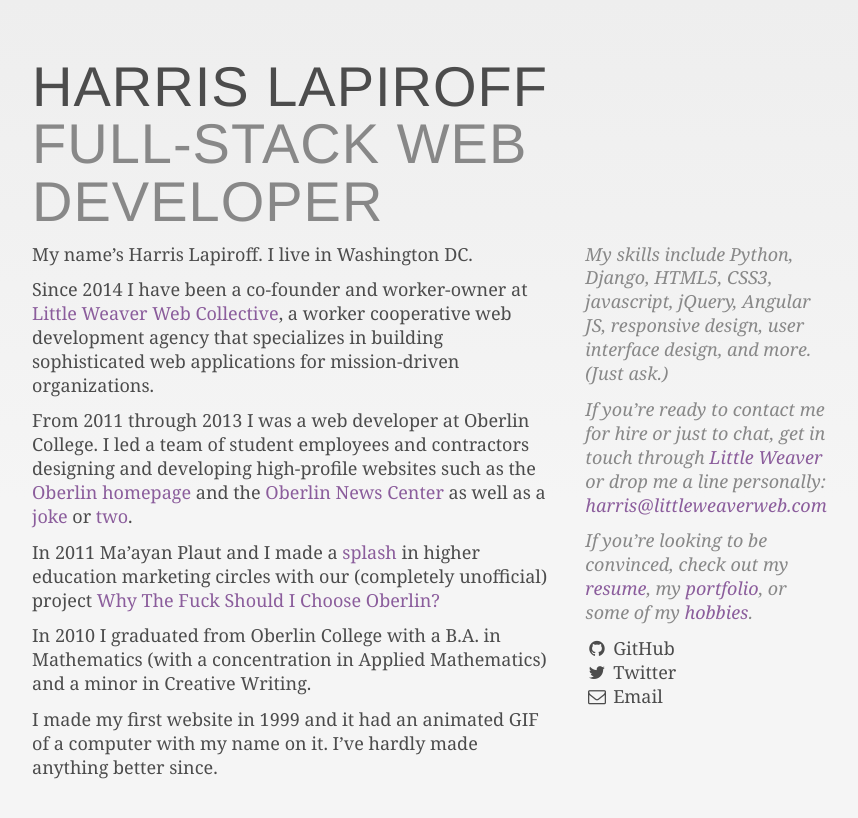
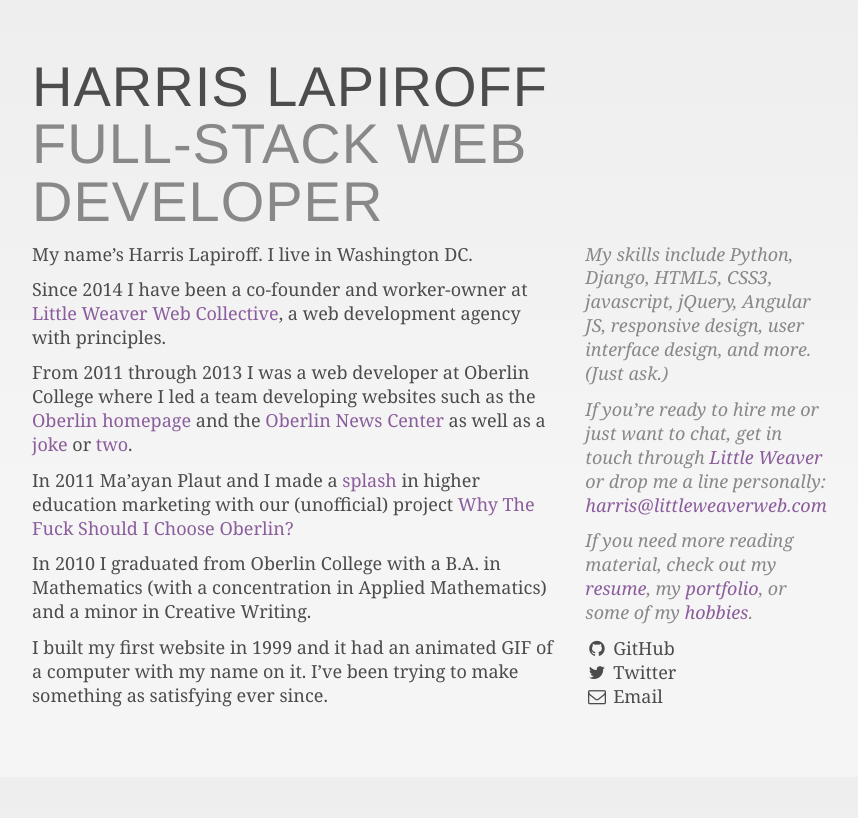
Before and after one commit to harrislapiroff/chromamine.com, a Jekyll site: the page built from index.md, in a window 1280 px wide. Shown: the top 818 px of the page, without its empty margins (208-1066 px from the left). Built offline with Jekyll 4.4.1, drawn with Linux system fonts in a browser that asks for light colours; nearby versions of some CDN libraries.

Commit message:
Content style udpates

```diff
--- a/_layouts/home.html
+++ b/_layouts/home.html
@@ -12,13 +12,13 @@
 			Angular JS, responsive design, user interface design, and more. (Just ask.)
 		</p>
 		<p class="extra">
-			If you’re ready to contact me for hire or just to chat, get in touch
+			If you’re ready to hire me or just want to chat, get in touch
 			through <a href="http://littleweaverweb.com/">Little Weaver</a> or
 			drop me a line personally:
 			<a href="mailto:harris@littleweaverweb.com">harris@littleweaverweb.com</a>
 		</p>
 		<p class="extra">
-			If you’re looking to be convinced, check out my
+			If you need more reading material, check out my
 			<a href="/resume/">resume</a>, my <a href="/portfolio/">portfolio</a>, or some of my
 			<a href="/hobbies/">hobbies</a>.
 		</p>
--- a/index.md
+++ b/index.md
@@ -4,12 +4,12 @@
 
 My name's Harris Lapiroff. I live in Washington DC.
 
-Since 2014 I have been a co-founder and worker-owner at [Little Weaver Web Collective](http://littleweaverweb.com/), a worker cooperative web development agency that specializes in building sophisticated web applications for mission-driven organizations.
+Since 2014 I have been a co-founder and worker-owner at [Little Weaver Web Collective](http://littleweaverweb.com/), a web development agency with principles.
 
-From 2011 through 2013 I was a web developer at Oberlin College. I led a team of student employees and contractors designing and developing high-profile websites such as the [Oberlin homepage](http://home.oberlin.edu/) and the [Oberlin News Center](http://news.oberlin.edu/) as well as a [joke](http://oberlin.edu/kittens/) or [two](https://new.oberlin.edu/home/nyan/).
+From 2011 through 2013 I was a web developer at Oberlin College where I led a team developing websites such as the [Oberlin homepage](http://home.oberlin.edu/) and the [Oberlin News Center](http://news.oberlin.edu/) as well as a [joke](http://oberlin.edu/kittens/) or [two](https://new.oberlin.edu/home/nyan/).
 
-In 2011 Ma'ayan Plaut and I made a [splash](https://www.insidehighered.com/news/2011/11/08/marketing-experts-praise-unusual-website-about-oberlin) in higher education marketing circles with our (completely unofficial) project [Why The Fuck Should I Choose Oberlin?](http://whythefuckshouldichooseoberlin.com/)
+In 2011 Ma'ayan Plaut and I made a [splash](https://www.insidehighered.com/news/2011/11/08/marketing-experts-praise-unusual-website-about-oberlin) in higher education marketing with our (unofficial) project [Why The Fuck Should I Choose Oberlin?](http://whythefuckshouldichooseoberlin.com/)
 
 In 2010 I graduated from Oberlin College with a B.A. in Mathematics (with a concentration in Applied Mathematics) and a minor in Creative Writing.
 
-I made my first website in 1999 and it had an animated GIF of a computer with my name on it. I've hardly made anything better since.
+I built my first website in 1999 and it had an animated GIF of a computer with my name on it. I've been trying to make something as satisfying ever since.
```
